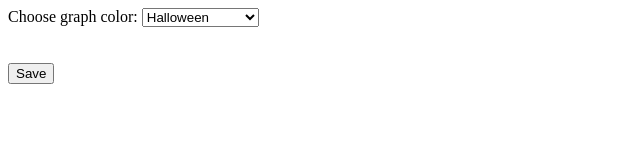
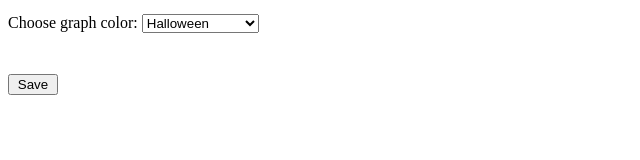
Before and after one commit to williambelle/github-contribution-color-graph, a browser extension: page src/options.html in a window 1280 px wide. Shown: the whole page, without its empty margins (0-640 px from the left). Drawn offline with Linux system fonts and the light colour scheme.

Commit message:
improve options layout on firefox

```diff
--- a/src/options.html
+++ b/src/options.html
@@ -4,13 +4,22 @@
   <meta charset="utf-8" />
   <title>GitHub Contribution Color Graph Options</title>
   <style>
-    body: { padding: 10px; }
+    .choice {
+      line-height: 30px;
+    }
+    #theme {
+      width: 150px;
+    }
+    #save {
+      text-align: center;
+      width: 50px;
+    }
   </style>
 </head>
 
 <body>
-  Choose graph color:
-  <select id="color">
+  <span class="choice">Choose graph color:</span>
+  <select id="color" class="browser-style">
     <option value="github">GitHub Default</option>
     <option value="halloween">Halloween</option>
     <option disabled>──────────</option>
@@ -46,7 +55,7 @@
   <br />
   <div id="status" style="color:green"></div>
   <br />
-  <button id="save">Save</button>
+  <button id="save" class="browser-style">Save</button>
 
   <script src="js/options.js"></script>
 </body>
```
